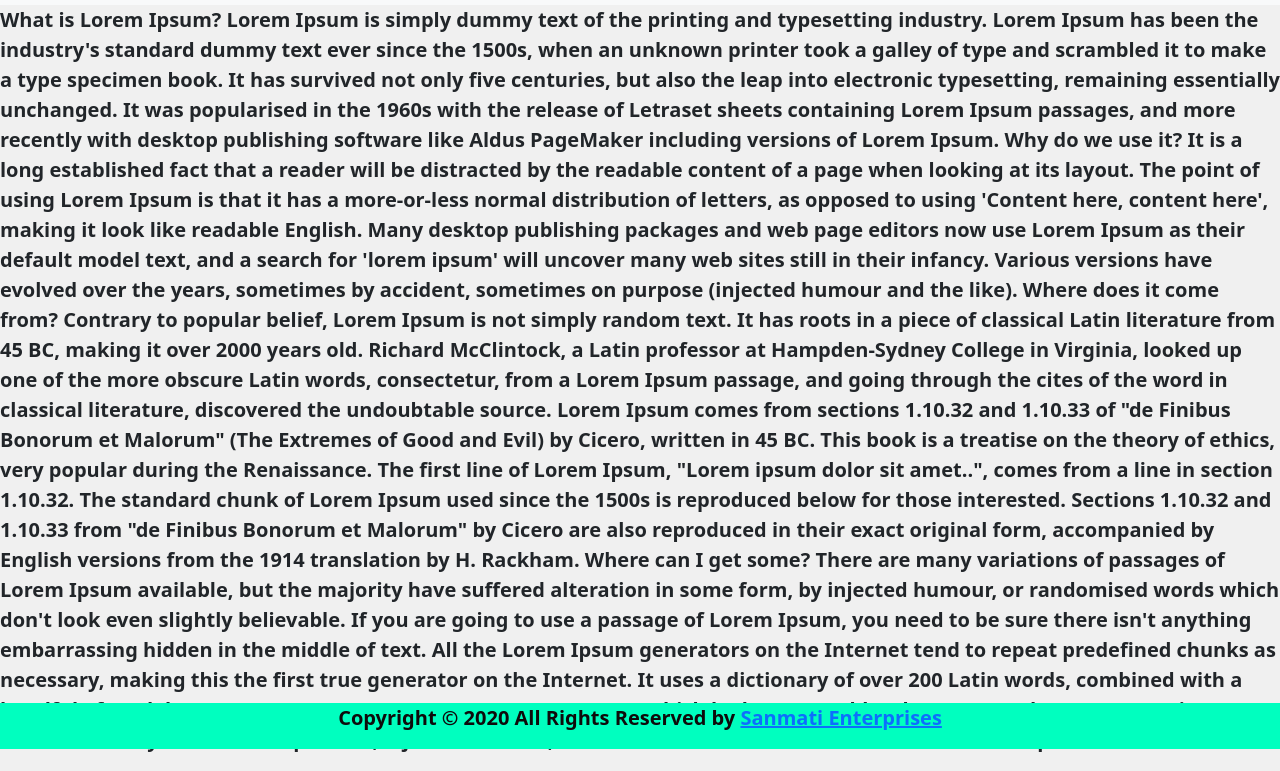
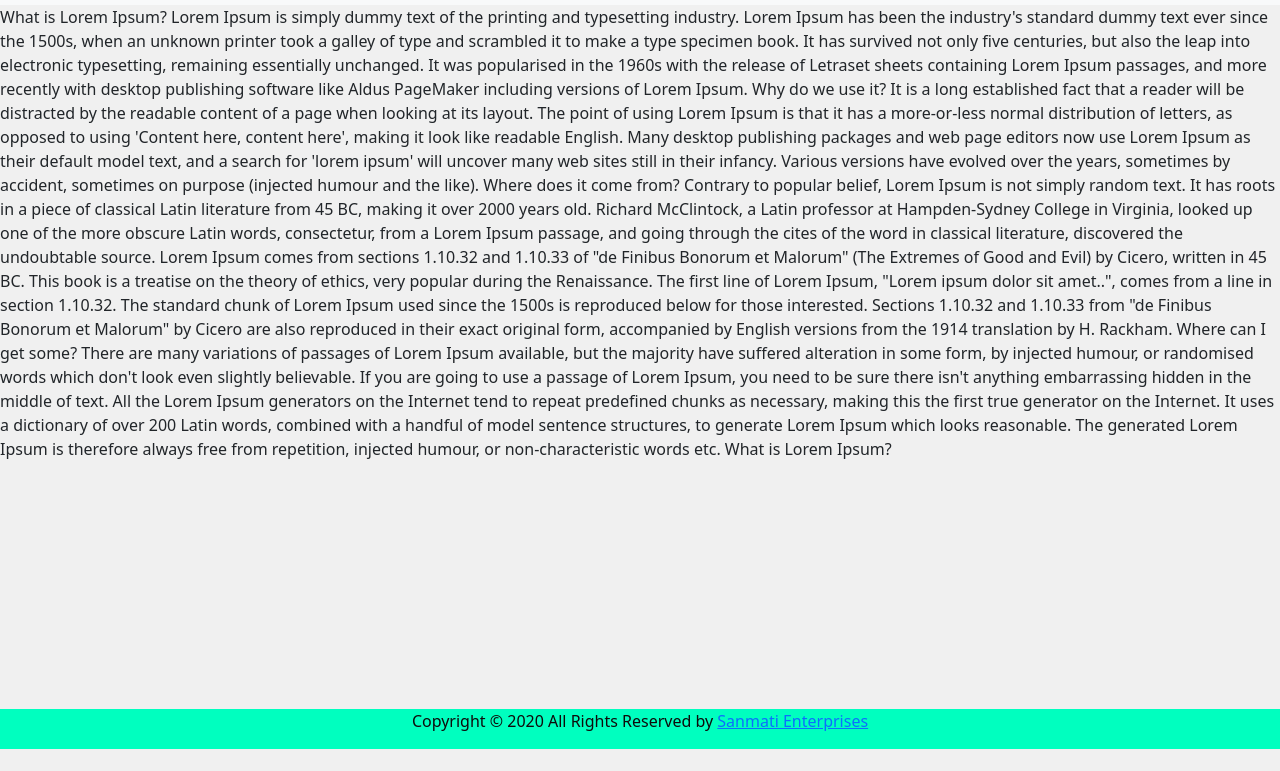
Before and after one commit to manthanguptaa/SanmatiEnterpriseWebsite, a plain HTML site: page about_us.html in a window 1280 px wide. Shown: the part 51-822 px from the top of the page. After the commit the page ends 800 px from the top, so only its background shows below. Drawn offline with nearby package versions, Linux system fonts and the light colour scheme.

```diff
--- a/homepage.css
+++ b/homepage.css
@@ -77,8 +77,3 @@ input[type=text], input[type=email], select, textarea {
   #container_footer div{
       width: 25%;
   }
-
-p {
-    font-size:20px;
-    font-weight:bold;
-}
```
